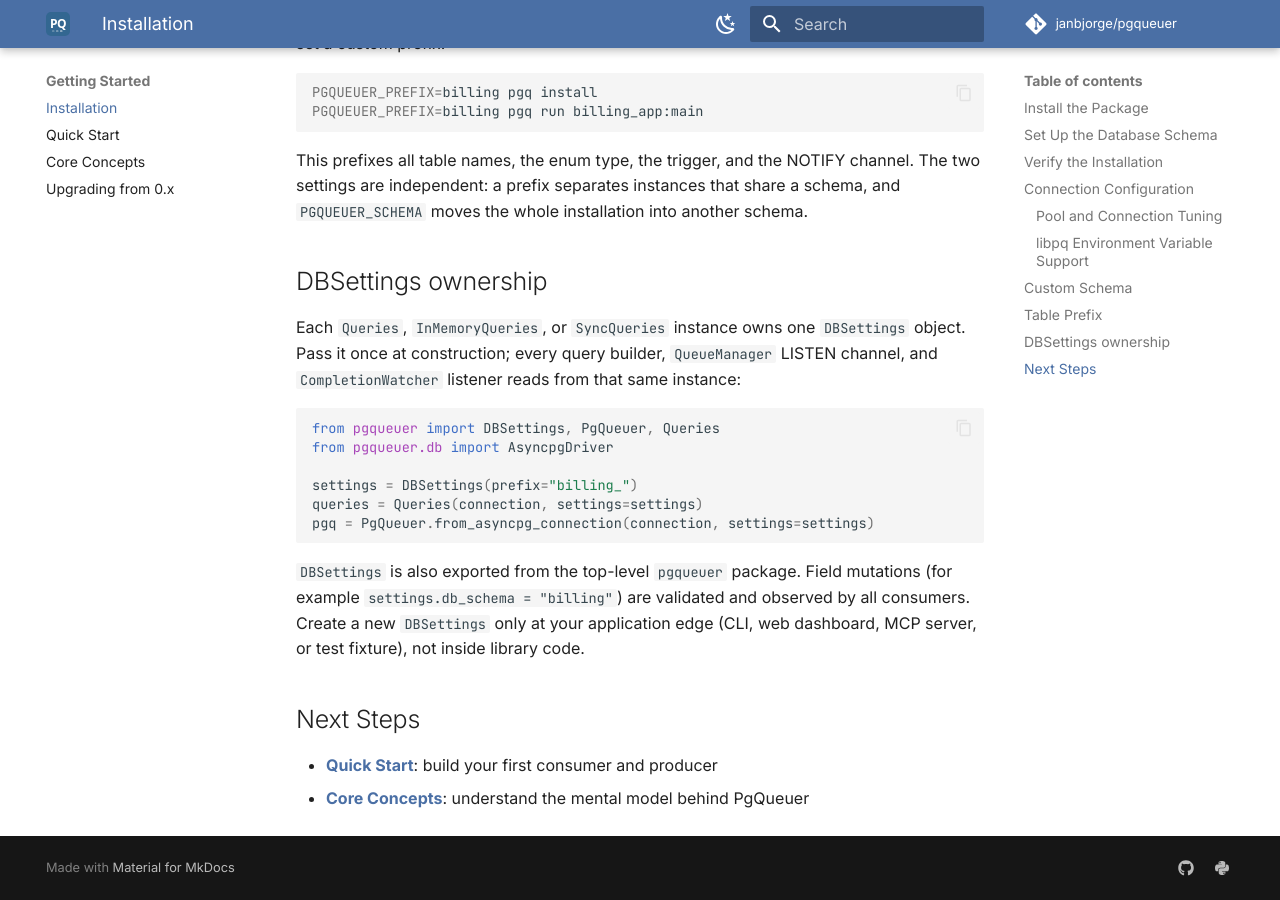
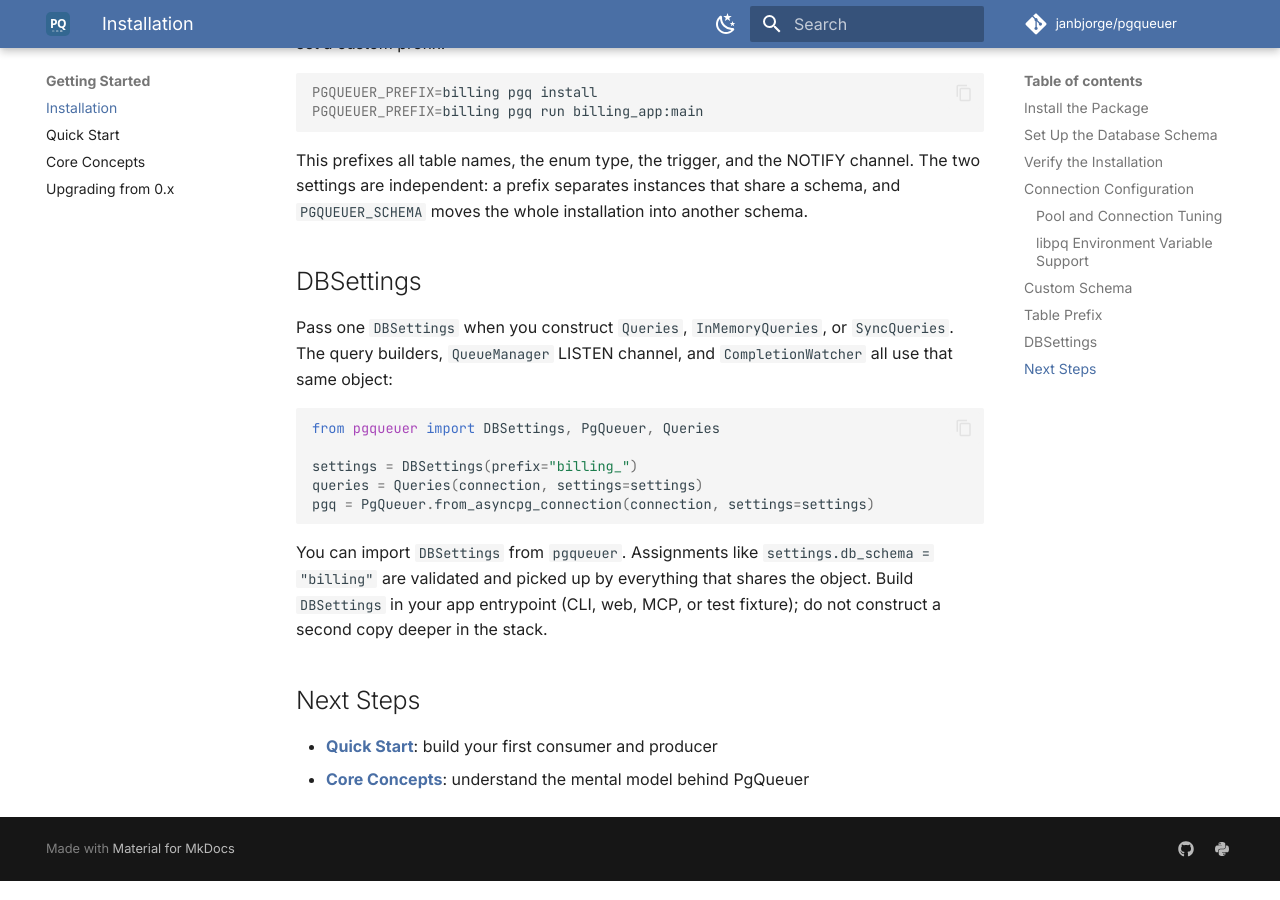
Before and after one commit to janbjorge/pgqueuer, an MkDocs documentation site: the page built from docs/getting-started/installation.md, in a window 1280 px wide and 900 px high, scrolled down 4649 px. Built offline with MkDocs 1.6.1 and Material for MkDocs 9.7.7, drawn with Linux system fonts in a browser that asks for light colours; comment, search, counter and statistics services are not loaded.

Commit message:
refactor: simplify settings plumbing and docs
Drop redundant None-branches and dual channel writes, read self.settings
directly, and tighten the DBSettings docs.

````diff
--- a/docs/getting-started/installation.md
+++ b/docs/getting-started/installation.md
@@ -186,25 +186,24 @@
 The two settings are independent: a prefix separates instances that share a
 schema, and `PGQUEUER_SCHEMA` moves the whole installation into another schema.
 
-## DBSettings ownership
+## DBSettings
 
-Each `Queries`, `InMemoryQueries`, or `SyncQueries` instance owns one `DBSettings`
-object. Pass it once at construction; every query builder, `QueueManager` LISTEN
-channel, and `CompletionWatcher` listener reads from that same instance:
+Pass one `DBSettings` when you construct `Queries`, `InMemoryQueries`, or
+`SyncQueries`. The query builders, `QueueManager` LISTEN channel, and
+`CompletionWatcher` all use that same object:
 
 ```python
 from pgqueuer import DBSettings, PgQueuer, Queries
-from pgqueuer.db import AsyncpgDriver
 
 settings = DBSettings(prefix="billing_")
 queries = Queries(connection, settings=settings)
 pgq = PgQueuer.from_asyncpg_connection(connection, settings=settings)
 ```
 
-`DBSettings` is also exported from the top-level `pgqueuer` package. Field
-mutations (for example `settings.db_schema = "billing"`) are validated and
-observed by all consumers. Create a new `DBSettings` only at your application
-edge (CLI, web dashboard, MCP server, or test fixture), not inside library code.
+You can import `DBSettings` from `pgqueuer`. Assignments like
+`settings.db_schema = "billing"` are validated and picked up by everything that
+shares the object. Build `DBSettings` in your app entrypoint (CLI, web, MCP, or
+test fixture); do not construct a second copy deeper in the stack.
 
 ## Next Steps
 
````
Also changed, not shown: docs/reference/drivers.md (+2 -2 lines), 6 other files.
